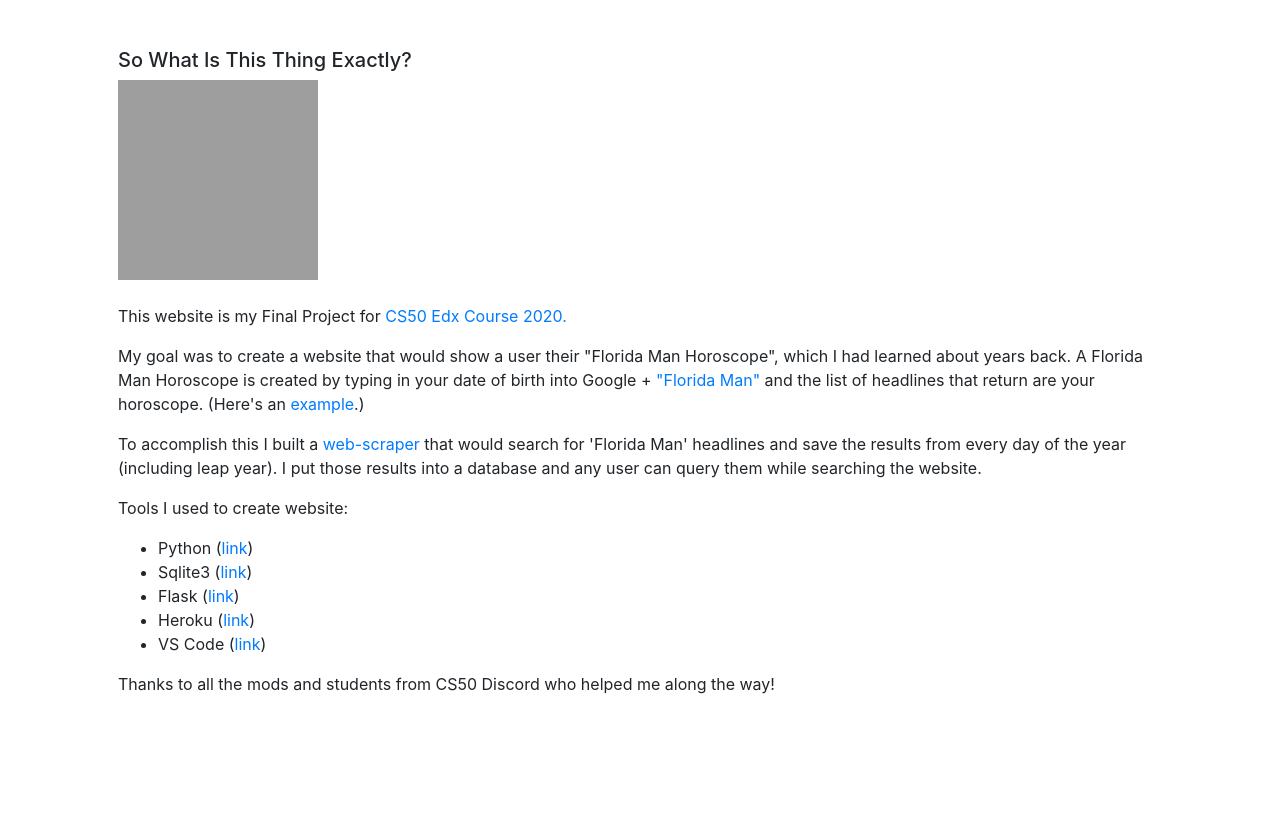
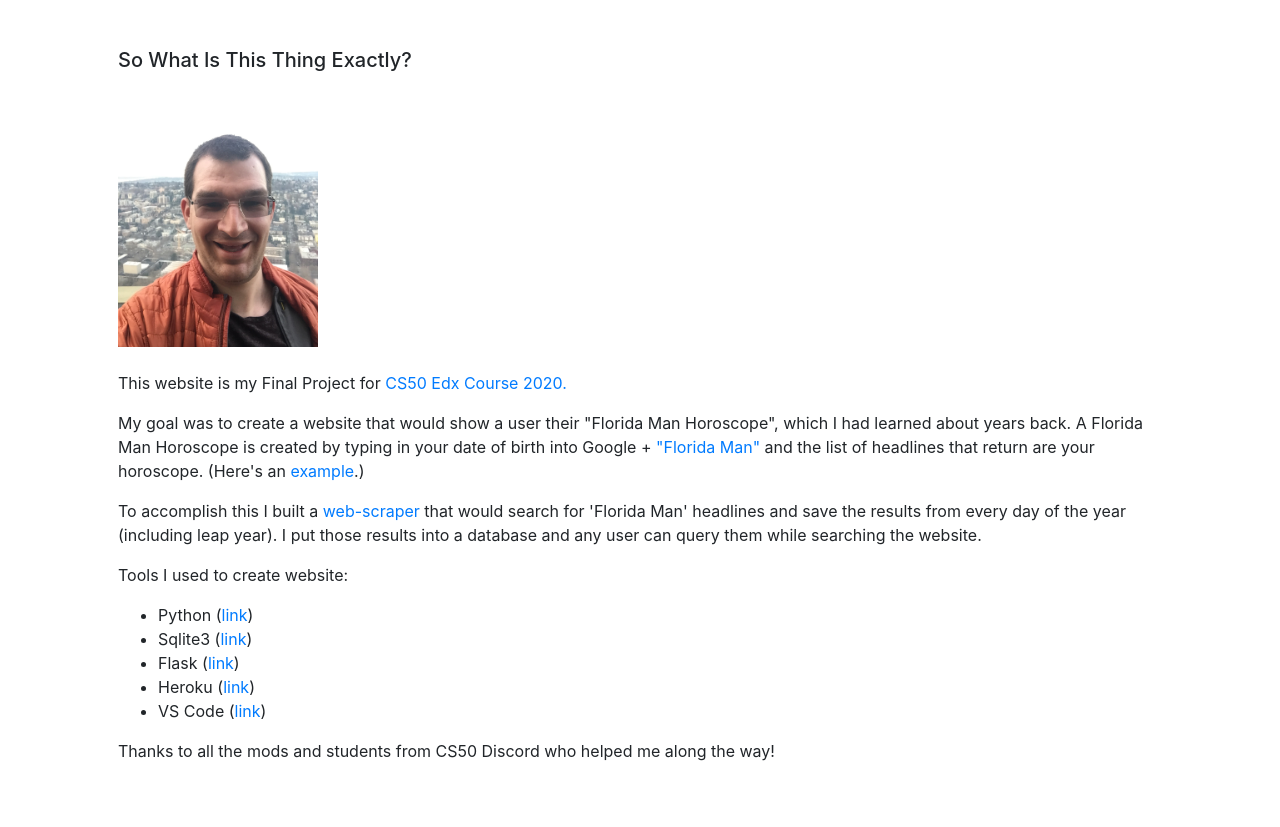
Before and after one commit to smhenderson89/FloridaMan, a Flask app: page /about in a window 1280 px wide. Shown: the part 112-939 px from the top of the page. Before the commit the page ends 806 px from the top, so only its background shows below. Run offline with Flask 2, Linux system fonts and the light colour scheme; some libraries are stand-ins or nearby versions; grey boxes are pictures that could not be loaded.

Commit message:
fixed profile picture on about page to local file

```diff
--- a/templates/about.html
+++ b/templates/about.html
@@ -7,8 +7,8 @@
 {% block main %}
 
 <h5>So What Is This Thing Exactly?</h5>
-<img src="https://pbs.twimg.com/profile_images/1189570815840280578/jgLGCImD_400x400.jpg"
-  alt="Yep, that's me!" style = "width:200px;height:200px;" class = "resonsive"/>
+<img src=".././static/./images/seattle_pic.jpg"
+  alt="Yep, that's me!" width = "200px" height = "auto" class = "resonsive"/>
 <br><br>
 <p>This website is my Final Project for <a href = "https://www.edx.org/course/cs50s-introduction-to-computer-science">CS50 Edx Course 2020.</a>
 <br>
```
